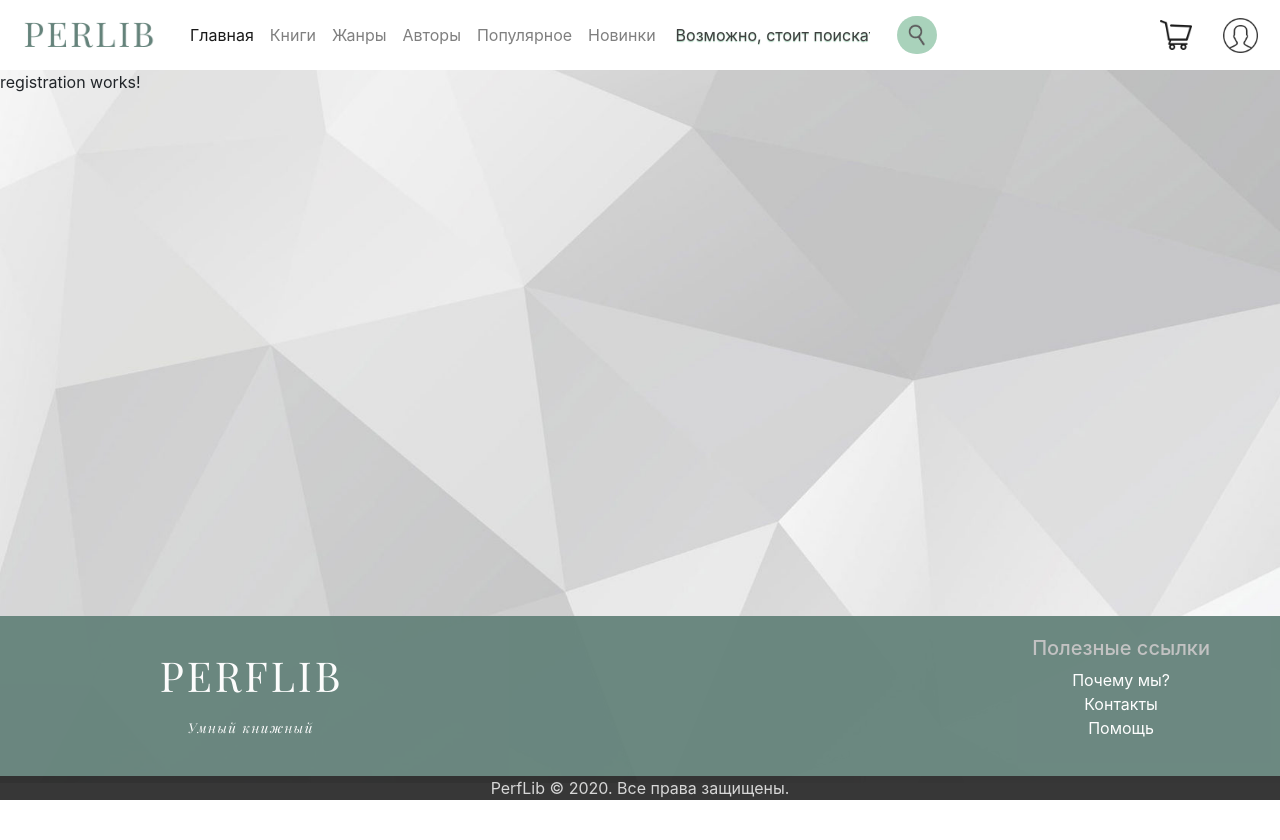
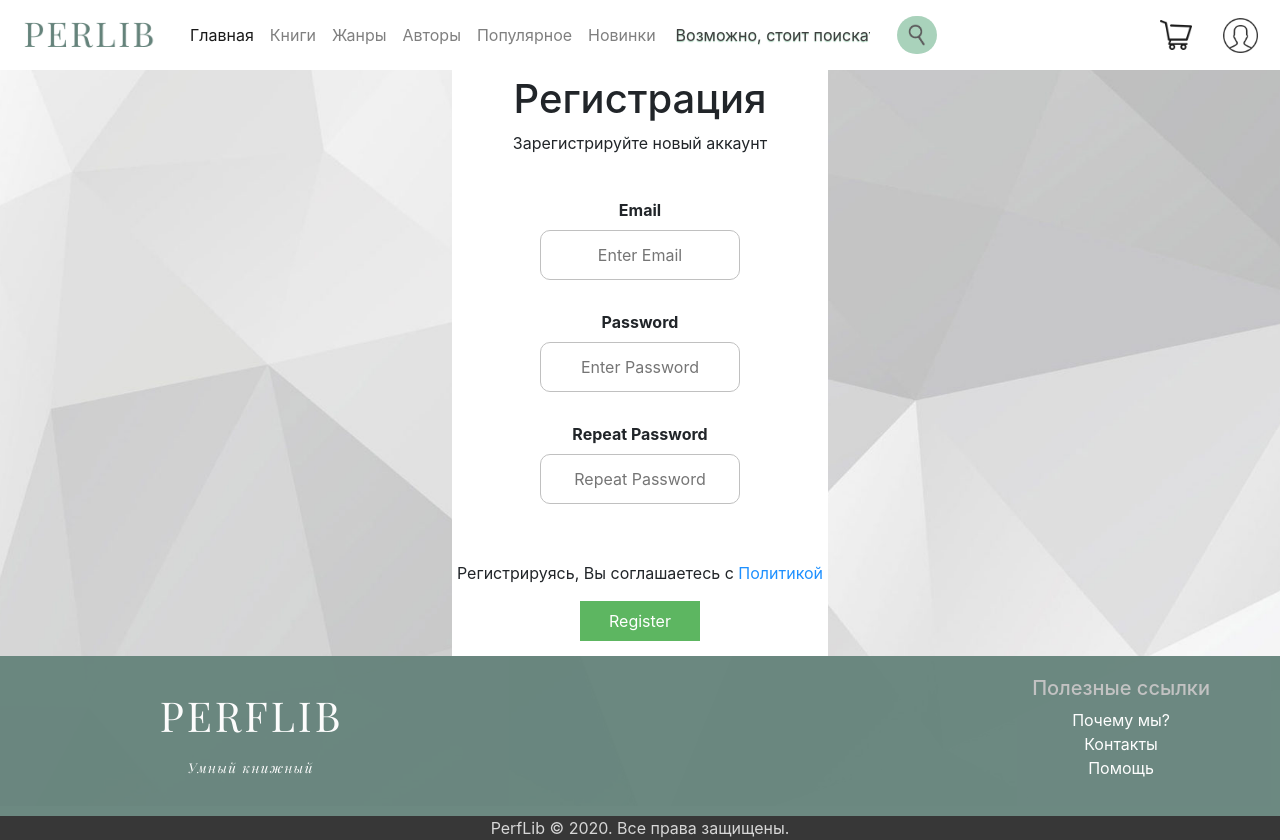
Before and after one commit to PerfLibNetcracker/PerfLib-Frontend, an Angular app: page /registration in a window 1280 px wide. Before the commit the page ends 800 px from the top, so only its background shows below. Built offline with nearby package versions, Linux system fonts and the light colour scheme.

Commit message:
Исправил недочеты

```diff
--- a/src/app/components/nav-user/nav-user.component.html
+++ b/src/app/components/nav-user/nav-user.component.html
@@ -7,16 +7,16 @@
       <div class="form-group">
         <div class="alert alert-danger" *ngIf='invalidLogin'>{{errorMessage}}</div>
         <label for="authEmail">User address:</label>
-        <input  style="opacity: .8;" type="text" class="form-control" [(ngModel)]="username" name="authEmail" id="authEmail" placeholder="@email">
+        <input  style="opacity: .8;" type="text" class="form-control" [(ngModel)]="username" name="authEmail" id="authEmail" placeholder="Логин">
       </div>
       <div class="form-group">
         <label for="authPassword">Password:</label>
-        <input style="opacity: .8;" type="password" class="form-control" [(ngModel)]="password" id="authPassword" placeholder="Password" name="password">
+        <input style="opacity: .8;" type="password" class="form-control" [(ngModel)]="password" id="authPassword" placeholder="Пароль" name="password">
       </div>
       <button style="margin-bottom: 5%; border: none; color: black; background: silver;" (click)="handleLogin()" type="button"
               class="btn btn-primary">Войти
       </button>
-      <a href="" style="text-decoration: none; color: black;"> Регистрация </a>
+      <a routerLink="/registration" style="text-decoration: none; color: black;"> Регистрация </a>
     </ng-template>
     <ng-template #authorized>
       <button (click)="handleLogout()" style="margin-bottom: 5%; border: none; color: black; background: silver;"
--- a/src/app/components/registration/registration.component.html
+++ b/src/app/components/registration/registration.component.html
@@ -1 +1,22 @@
-<p>registration works!</p>
+<div class="globalContainer">
+  <form action="/controller-registration">
+    <div class="container2">
+      <h1 style="text-align: center;">Регистрация</h1>
+      <p style="text-align: center;">Зарегистрируйте новый аккаунт</p>
+      <hr>
+
+      <label for="email"><b>Email</b></label>
+      <input id="email" type="text" placeholder="Enter Email" name="email" required>
+
+      <label for="password"><b>Password</b></label>
+      <input id="password" type="password" placeholder="Enter Password" name="psw" required>
+
+      <label for="passwordRepeat"><b>Repeat Password</b></label>
+      <input id="passwordRepeat" type="password" placeholder="Repeat Password" name="psw-repeat" required>
+      <hr>
+      <p style="text-align: center;">Регистрируясь, Вы соглашаетесь с <a href="#">Политикой</a></p>
+
+      <button type="submit" class="registerbtn">Register</button>
+    </div>
+  </form>
+</div>
```
